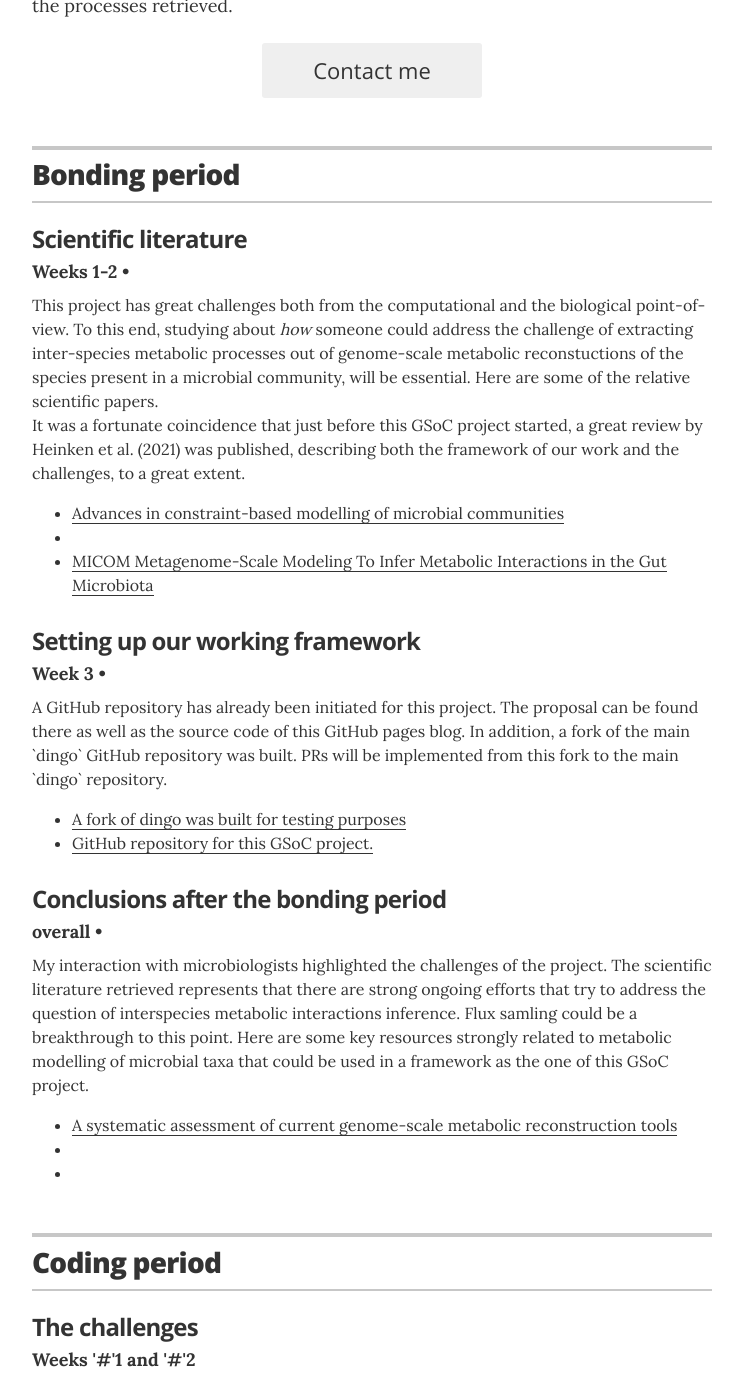
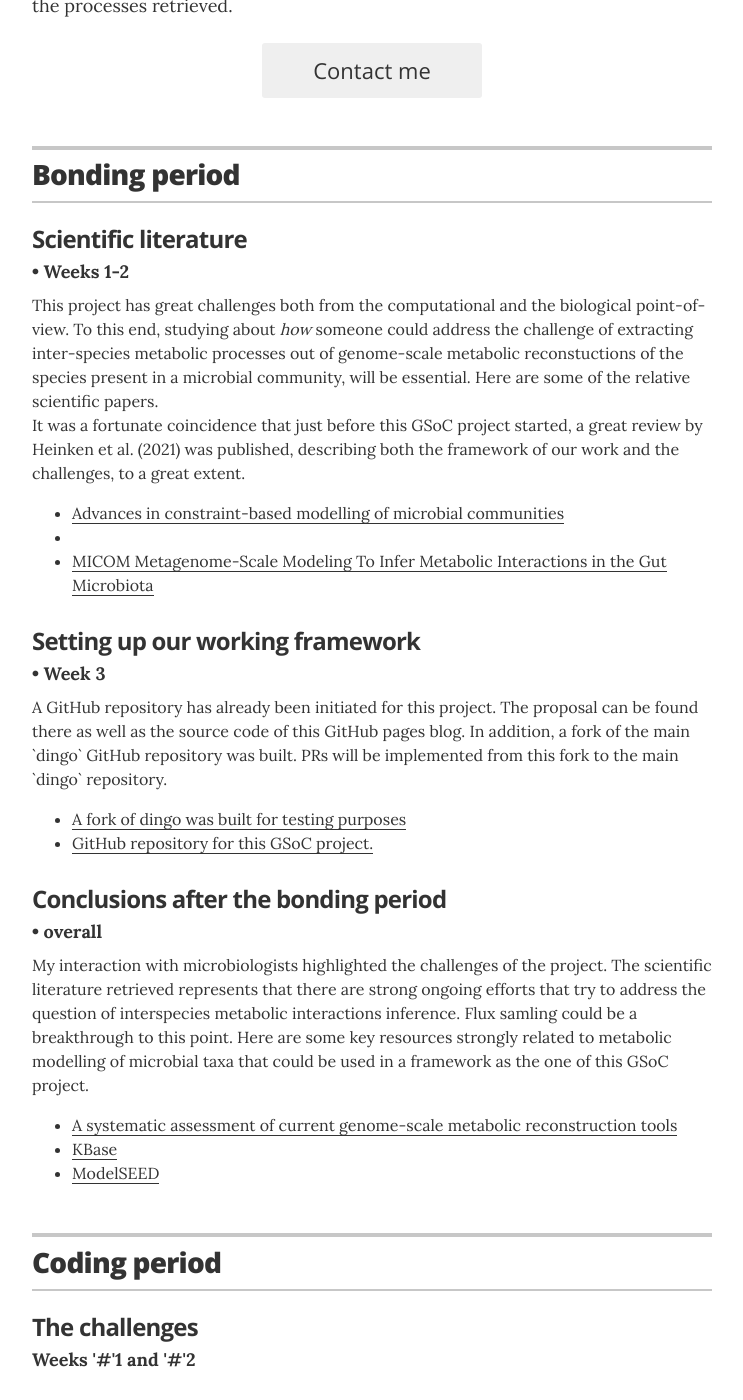
Before and after one commit to hariszaf/gsoc2021, a Jekyll site: the page built from index.html, in a window 1280 px wide and 1400 px high, scrolled down 909 px. Shown: the whole window, without its empty margins (268-1011 px from the left). Built offline with Jekyll 4.4.1, drawn with Linux system fonts in a browser that asks for light colours.

Commit message:
bonding time links and bullet in weeks

```diff
--- a/_data/education.yml
+++ b/_data/education.yml
@@ -8,7 +8,7 @@
 
 - degree: Week 3
   uni: Setting up our working framework
-  summary: A GitHub repository has already been initiated for this project. The proposal can be found there as well as the source code of this GitHub pages blog. In addition, a fork of the main `dingo` GitHub repository was built. PRs will be implemented from this fork to the main   `dingo` repository.
+  summary: A GitHub repository has already been initiated for this project. The proposal can be found there as well as the source code of this GitHub pages blog. In addition, a fork of the main `dingo` GitHub repository was built. PRs will be implemented from this fork to the main `dingo` repository.
   awards:
     - award: <a href="https://github.com/hariszaf/dingo"> A fork of dingo was built for testing purposes</a>
     - award: <a href="https://github.com/hariszaf/gsoc2021"> GitHub repository for this GSoC project.</a>
@@ -19,5 +19,5 @@
   summary: My interaction with microbiologists highlighted the challenges of the project. The scientific literature retrieved represents that there are strong ongoing efforts that try to address the question of interspecies metabolic interactions inference. Flux samling could be a breakthrough to this point. Here are some key resources strongly related to metabolic modelling of microbial taxa that could be used in a framework as the one of this GSoC project.
   awards:
     - award: <a href="10.1186/s13059-019-1769-1">A systematic assessment of current genome-scale metabolic reconstruction tools</a>
-    - award: <a href=""></a>
-    - award: <a href="https://modelseed.org/"></a>
+    - award: <a href="https://www.kbase.us/">KBase</a>
+    - award: <a href="https://modelseed.org/">ModelSEED</a>
--- a/_layouts/resume.html
+++ b/_layouts/resume.html
@@ -62,7 +62,7 @@
 
             <h3 class="resume-item-title" itemprop="name">{{ education.uni }}</h3>
 
-            <h4 class="resume-item-details group" itemprop="description">{{ education.degree }} &bull; {{ education.year }}</h4>
+            <h4 class="resume-item-details group" itemprop="description">&bull; {{ education.degree }}</h4>
 
             <h5 class="resume-item-details award-title" itemprop="description">{{ education.award }}</h5>
 
```
